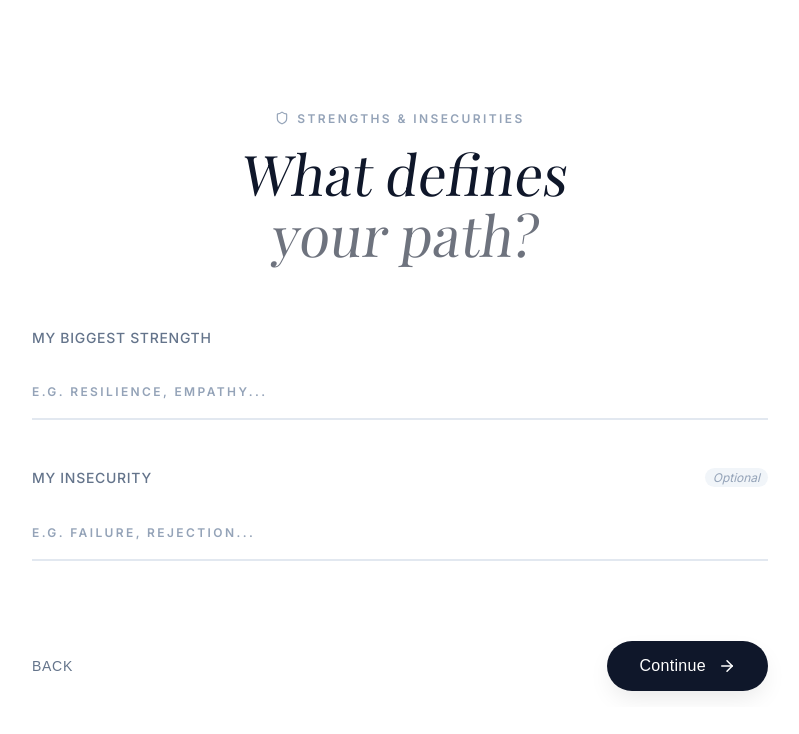
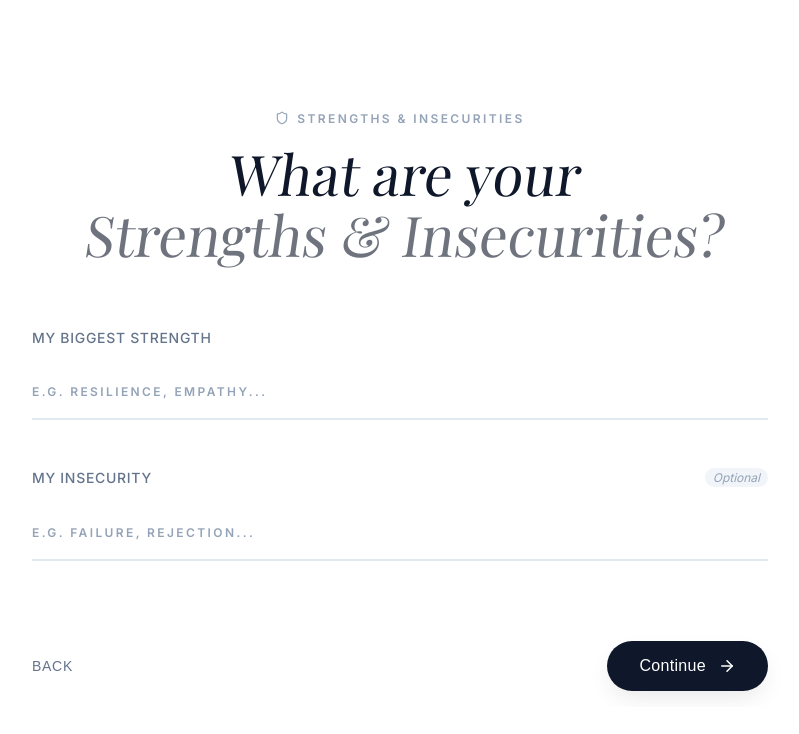
Before and after one commit to kwstx/MirrorState, a Next.js app: page /reflection in a window 1280 px wide. Shown: the top 734 px of the page, without its empty margins (240-1039 px from the left). Built offline with nearby package versions, Linux system fonts and the light colour scheme; a web font is replaced by a local one.

Commit message:
Update ReflectionPage header text as requested

```diff
--- a/src/components/ReflectionPage.tsx
+++ b/src/components/ReflectionPage.tsx
@@ -55,8 +55,8 @@ export function ReflectionPage() {
                         lineHeight: '1.1',
                         color: '#0f172a',
                     }}>
-                        <span className="elegant-italic">What defines</span> <br />
-                        <span className="elegant-italic" style={{ opacity: 0.6 }}>your path?</span>
+                        <span className="elegant-italic">What are your</span> <br />
+                        <span className="elegant-italic" style={{ opacity: 0.6 }}>Strengths & Insecurities?</span>
                     </h1>
                 </div>
 
```
